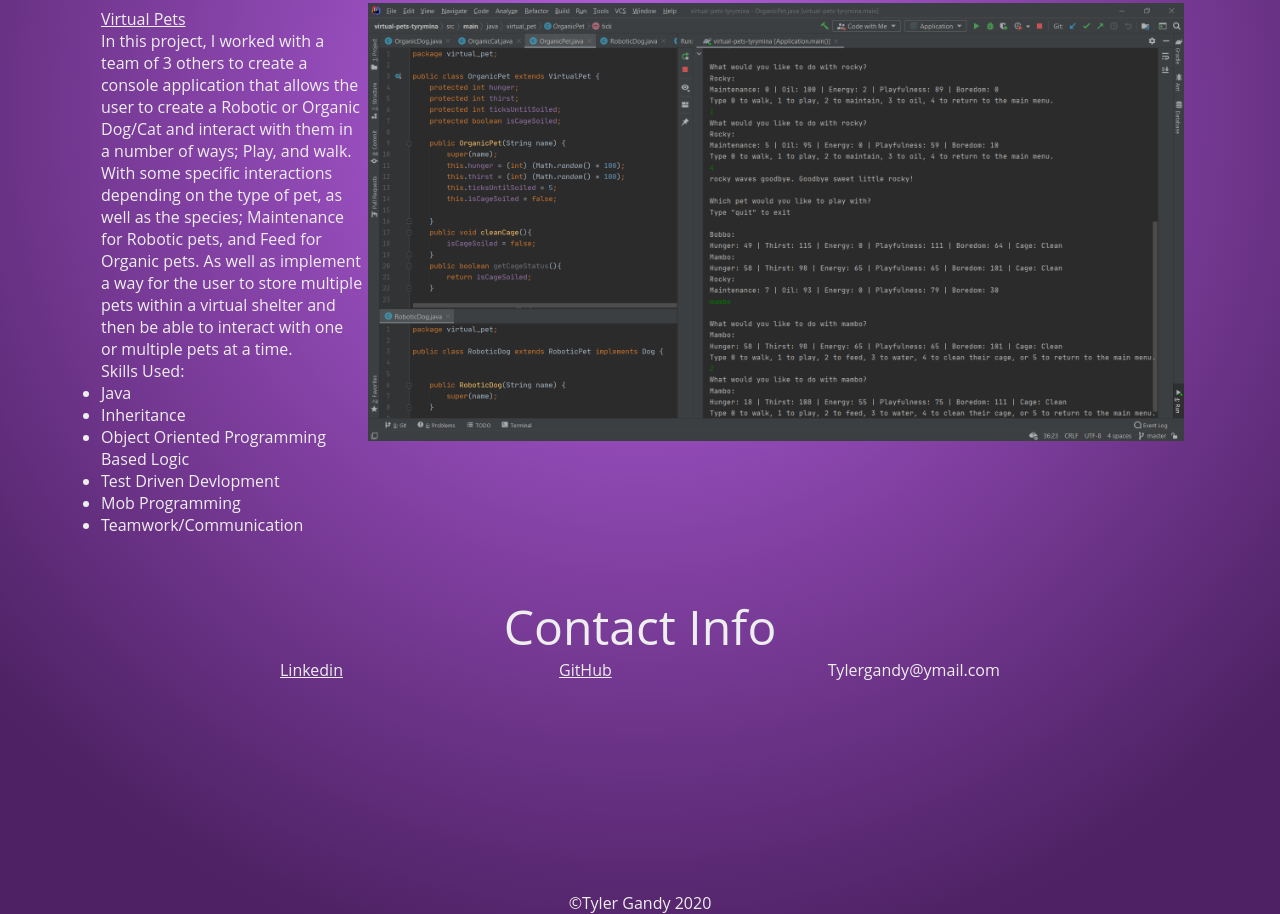
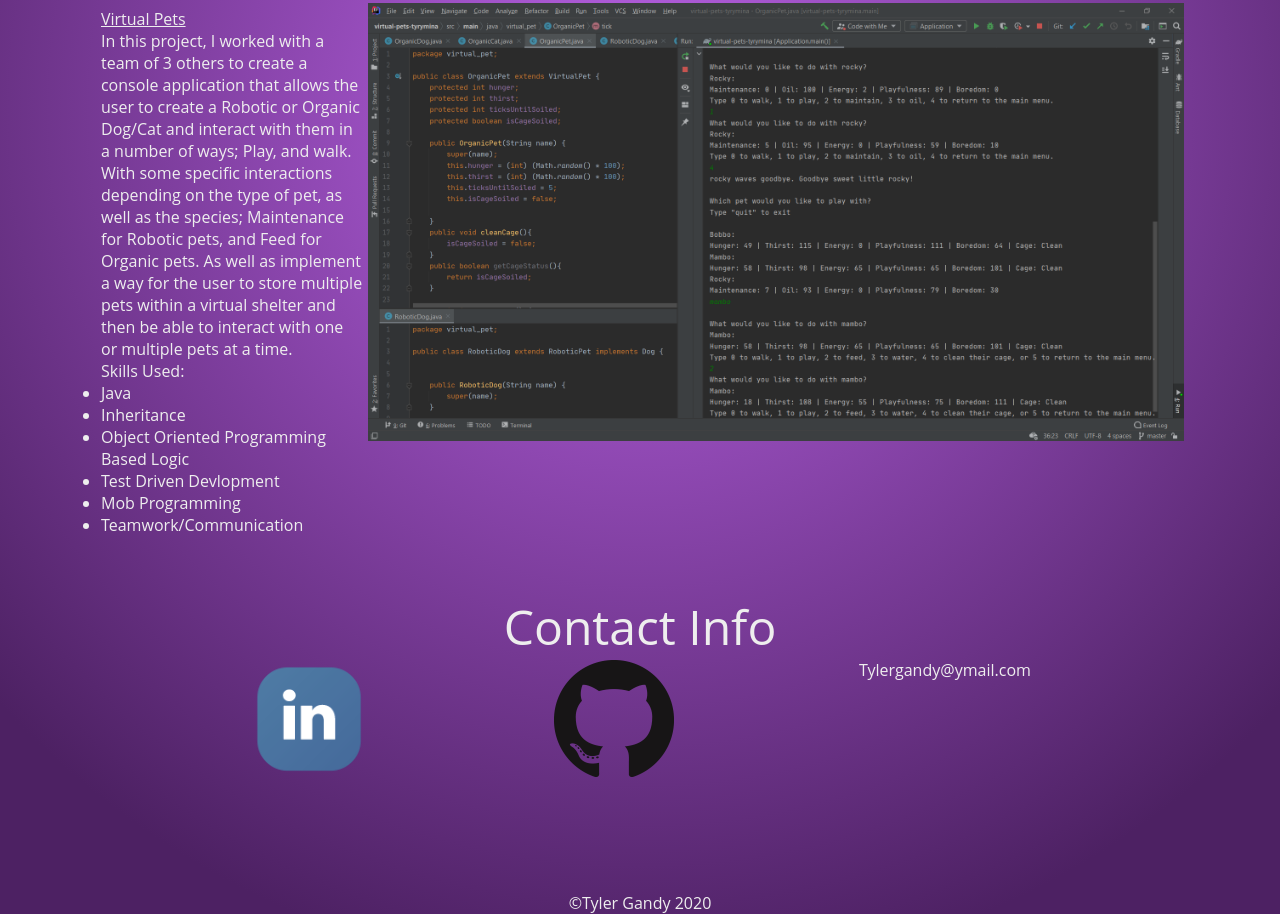
Before and after one commit to Tgandy142/Tgandy142.github.io, a plain HTML site: page index.html in a window 1280 px wide. Shown: the part 686-1600 px from the top of the page. Drawn offline with Linux system fonts and the light colour scheme.

Commit message:
Updated headshot and added images for linkedin and github links

```diff
--- a/css/layout.css
+++ b/css/layout.css
@@ -78,6 +78,10 @@ header{
     min-height: 160px;
     height: 90%;
 }
+.contact_info_wrapper img{
+    height: 120px;
+    width: 120px;
+}
 .contact_info{
     display: flex;
     justify-content: space-evenly;
--- a/index.html
+++ b/index.html
@@ -20,7 +20,7 @@
                 </nav>
         </header>
         <div class="About_Me_Wrapper">
-            <img class="headshot" src="./images/Placeholder_HeadShot.jpg">
+            <img class="headshot" src="./images/Tyler.jpg">
             <section class="About_Me">
                 <article class="About_Me_Content">
                     <h3 id="About_Me_Header">About Me</h3>
@@ -70,8 +70,8 @@
         <div class="contact_info_wrapper">
             <h3 id="contact_info_header">Contact Info</h3>
             <article class="contact_info">
-                <a href=https://www.linkedin.com/in/tyler-gandy-6150b01b9>Linkedin</a>
-                <a href=https://github.com/Tgandy142>GitHub</a>
+                <a href=https://www.linkedin.com/in/tyler-gandy-6150b01b9> <img src="images\LinkedinLogo.png"></a>
+                <a href=https://github.com/Tgandy142> <img src="images\GithubLogo.png"></a>
                 <a>Tylergandy@ymail.com</a>
             </article>
         </div>
```
Also changed, not shown: images/GithubLogo.png (added), images/LinkedinLogo.png (added), 1 other file.
